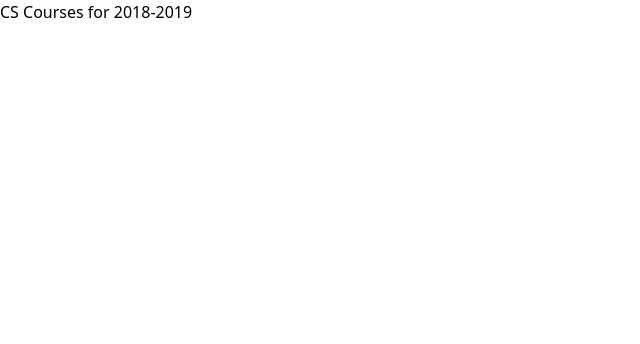
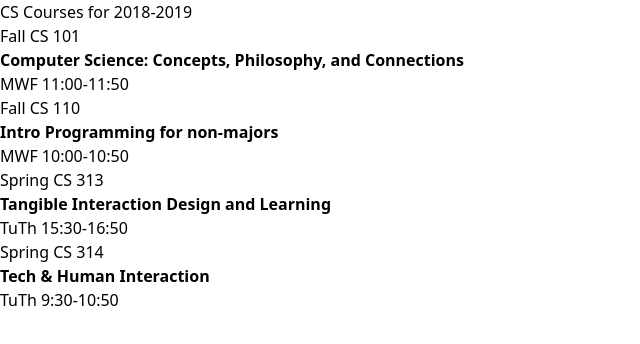
Before and after one commit to elliasc04/CS392, a React (Vite) app: page / in a window 1280 px wide. Shown: the top 344 px of the page, without its empty margins (0-640 px from the left). Built offline with nearby package versions, Linux system fonts and the light colour scheme.

Commit message:
implement banner and courselist component for app.tsx

```diff
--- a/src/App.tsx
+++ b/src/App.tsx
@@ -1,9 +1,41 @@
+import Banner from './components/Banner';
+import CourseList from './components/CourseList';
+
 const schedule = {
-  title: "CS Courses for 2018-2019"
+  "title": "CS Courses for 2018-2019",
+  "courses": {
+    "F101" : {
+      "term": "Fall",
+      "number": "101",
+      "meets" : "MWF 11:00-11:50",
+      "title" : "Computer Science: Concepts, Philosophy, and Connections"
+    },
+    "F110" : {
+      "term": "Fall",
+      "number": "110",
+      "meets" : "MWF 10:00-10:50",
+      "title" : "Intro Programming for non-majors"
+    },
+    "S313" : {
+      "term": "Spring",
+      "number": "313",
+      "meets" : "TuTh 15:30-16:50",
+      "title" : "Tangible Interaction Design and Learning"
+    },
+    "S314" : {
+      "term": "Spring",
+      "number": "314",
+      "meets" : "TuTh 9:30-10:50",
+      "title" : "Tech & Human Interaction"
+    }
+  }
 };
 
 const App = () => (
-  <h1>{schedule.title}</h1>
-)
+  <div>
+    <Banner title={schedule.title} />
+    <CourseList courses={schedule.courses} />
+  </div>
+);
 
-export default App
+export default App;
--- /dev/null
+++ b/src/components/Banner.tsx
@@ -0,0 +1,9 @@
+interface BannerProps {
+  title: string;
+}
+
+const Banner = ({ title }: BannerProps) => (
+  <h1>{title}</h1>
+);
+
+export default Banner;
--- /dev/null
+++ b/src/components/CourseList.tsx
@@ -0,0 +1,24 @@
+interface Course {
+  term: string;
+  number: string;
+  meets: string;
+  title: string;
+}
+
+interface CourseListProps {
+  courses: Record<string, Course>;
+}
+
+const CourseList = ({ courses }: CourseListProps) => (
+  <div>
+    {Object.entries(courses).map(([key, course]) => (
+      <div key={key}>
+        <h3>{course.term} CS {course.number}</h3>
+        <p><strong>{course.title}</strong></p>
+        <p>{course.meets}</p>
+      </div>
+    ))}
+  </div>
+);
+
+export default CourseList;
```
